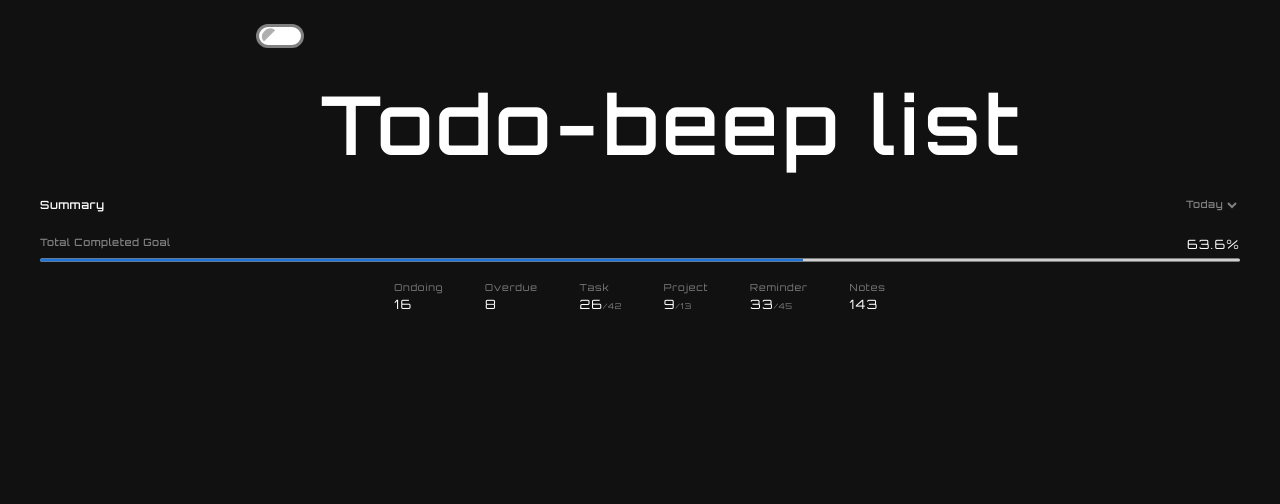
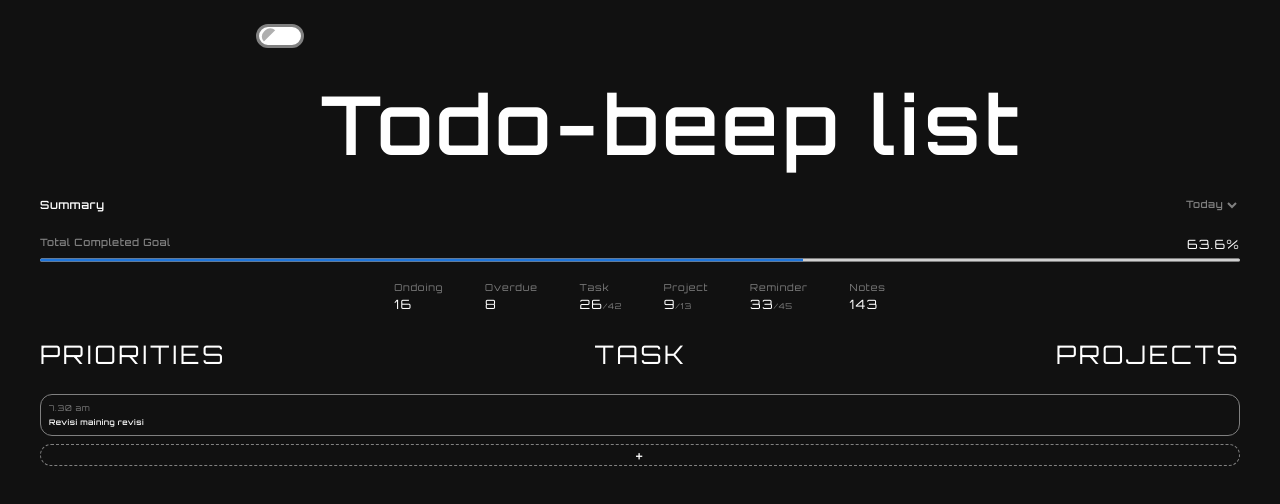
Before and after one commit to Koke-beep/Todo, a React (Create React App) app in the folder frontend/: page / in a window 1280 px wide. Shown: the top 504 px of the page. Built offline with nearby package versions, Linux system fonts and the light colour scheme.

Commit message:
component todo task details stylesheet without functionality done

```diff
--- a/frontend/src/App.jsx
+++ b/frontend/src/App.jsx
@@ -7,15 +7,15 @@ import './App.scss';
 
 import Header from './Components/Header/Header';
 import Summary from './Components/Summary/Summary';
+import TaskList from './Components/TaskList/TaskList';
 
 function App() {
-  const theme = 'dark';
-
   return (
-    <div className={`App ${theme}`}>
+    <div className="App dark">
       <Provider store={store}>
         <Header />
         <Summary />
+        <TaskList />
       </Provider>
     </div>
   );
--- a/frontend/src/Components/DayNightSwitch/DayNightSwitch.jsx
+++ b/frontend/src/Components/DayNightSwitch/DayNightSwitch.jsx
@@ -9,7 +9,6 @@ export default function switchColor() {
   const [switchColor, setSwitchColor] = useState(true);
 
   function hadleSwitchColor(switchStatus) {
-    const colorTheme = switchStatus === true ? 'dark' : 'light';
     const appContainer = document.querySelector('.App').classList;
 
     if (switchStatus === true) {
--- /dev/null
+++ b/frontend/src/Components/TaskList/TaskList.jsx
@@ -0,0 +1,25 @@
+import React from 'react';
+import './TaskList.scss';
+
+export default function taskList() {
+  return (
+    <section id="taskList__box">
+      <div className="taskList__categories">
+        <button type="button">PRIORITIES</button>
+        <button type="button">TASK</button>
+        <button type="button">PROJECTS</button>
+      </div>
+      <div className="taskList__detail">
+        <div>
+          <span>7.30 am</span>
+          <button type="button">Revisi maining revisi</button>
+        </div>
+      </div>
+      <div className="taskList__detail--new">
+
+        <button type="button">+</button>
+
+      </div>
+    </section>
+  );
+}
--- /dev/null
+++ b/frontend/src/Components/TaskList/TaskList.scss
@@ -0,0 +1,64 @@
+#taskList__box{
+    display:flex;
+    flex-direction:column;
+    position: relative;
+
+    button{
+        border: 0;
+        background:transparent;
+        color: var(--theme-page-text);
+        cursor:pointer;
+        outline:none;
+    }
+
+    .taskList__categories{
+        display:flex;
+        justify-content: space-between;
+        margin:1em 0;
+
+        &>button{
+            font-size: 2vw;
+        }
+    }
+
+    .taskList__detail{
+        border: 1px solid gray;
+        border-radius:1.5em;
+        color:gray;
+        display:flex;
+        flex-direction:column;
+        font-size: 0.5em;
+        margin: 1em 0;
+        padding: 1em;
+        position:relative;
+
+        &>div{
+            display:flex;
+            flex-direction:column;
+
+            &>span{
+                margin-bottom:0.5em;
+                position:absolute;
+            }
+
+            &>button{
+                font-size: 0.9em;
+                font-weight: bolder;
+                letter-spacing: 0.1em;
+                margin-top:2em;
+                text-align:left;
+            }
+        }
+
+        &--new{
+           &>button{
+               border:1px dashed gray;
+               border-radius: 1.5em;
+               width:100%;
+               font-size: 1em;
+           }
+        }
+    }
+
+
+}
```
